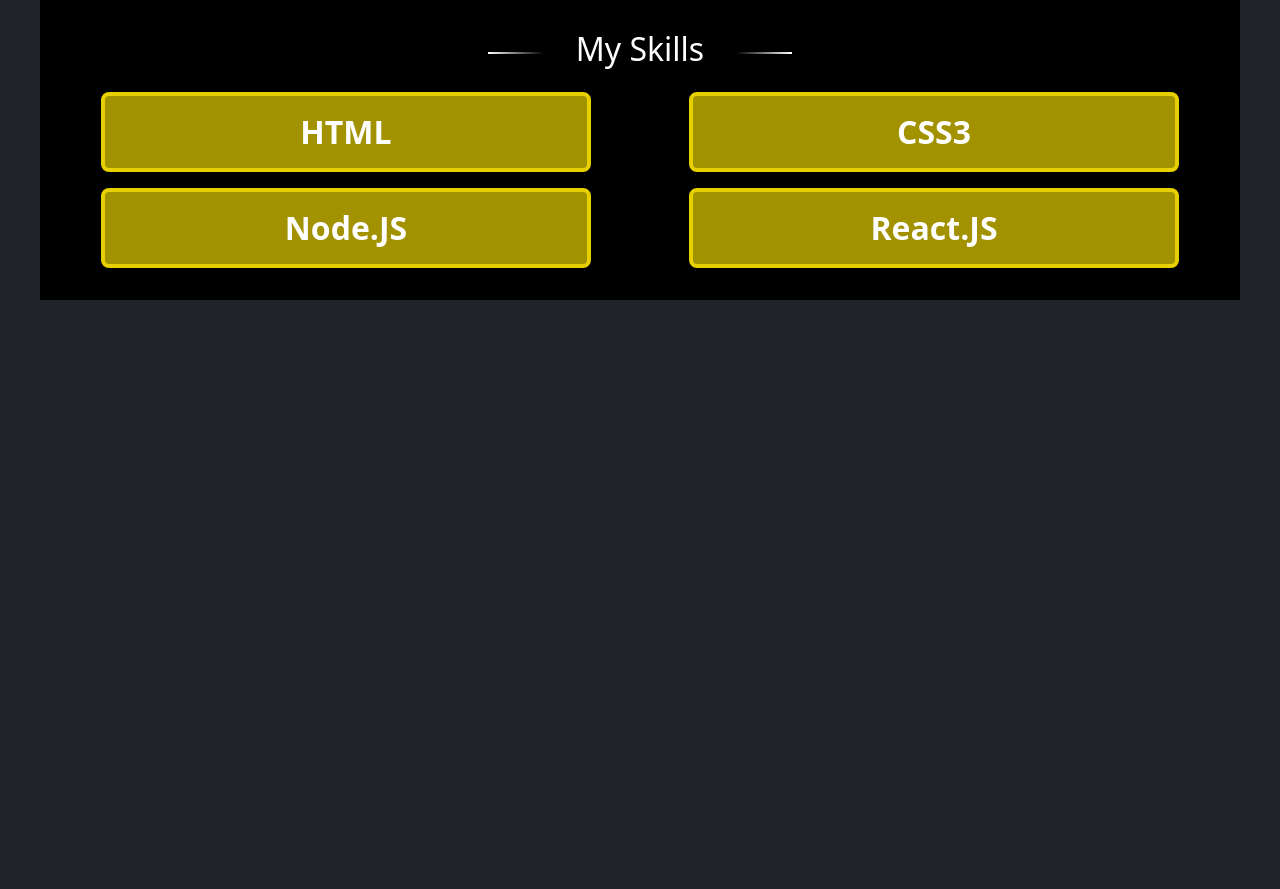
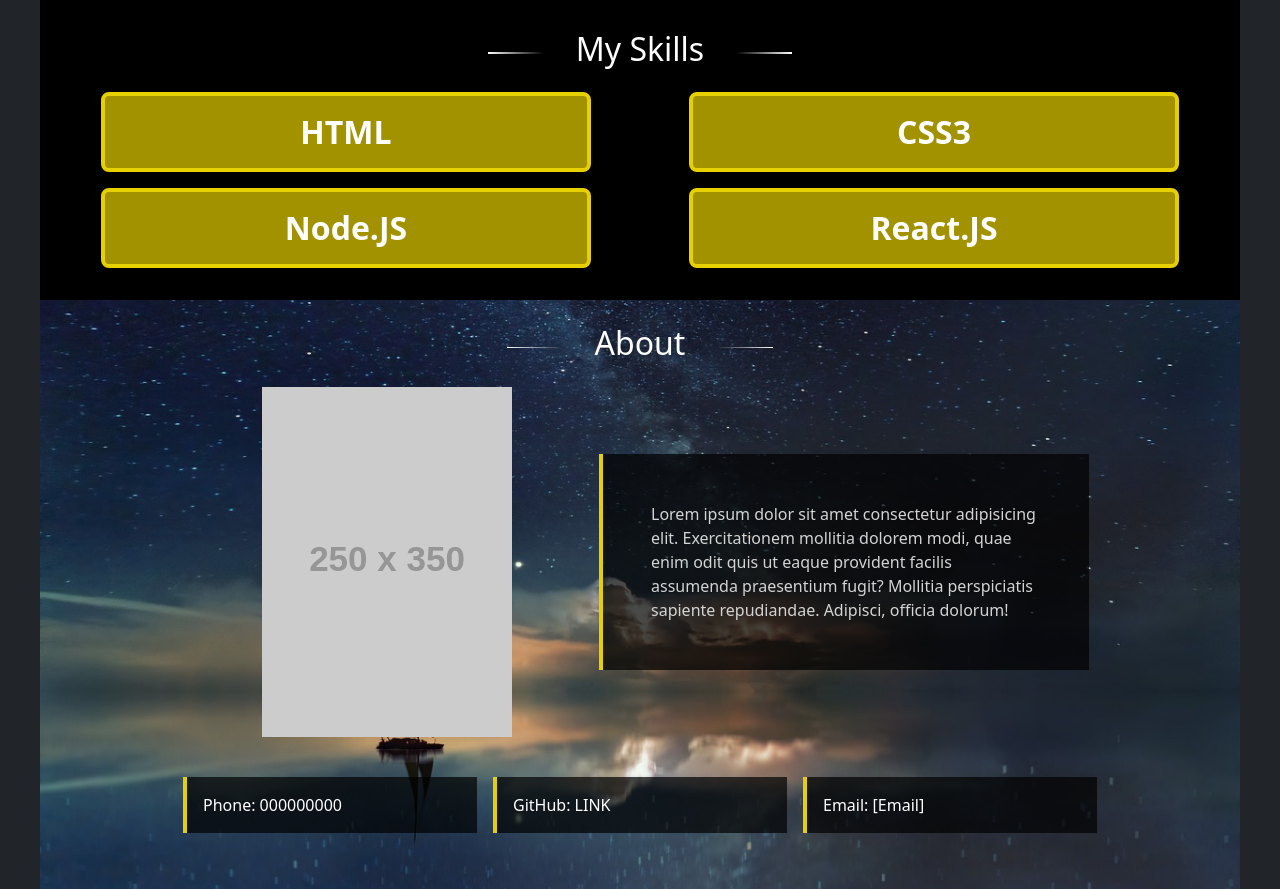
Before and after one commit to mattp-edu/bootstrap-portfolio, a plain HTML site: page index.html in a window 1280 px wide. Shown: the part 1297-2186 px from the top of the page. Before the commit the page ends 1597 px from the top, so only its background shows below. Drawn offline with nearby package versions, Linux system fonts and the light colour scheme; placeholder pictures from the web are drawn by us.

Commit message:
contact section

```diff
--- a/css/style.css
+++ b/css/style.css
@@ -145,3 +145,26 @@ a:focus, a:hover {
     border-radius: 0.5rem;
     border: 0.3rem solid var(--accent-color);
 }
+
+/* contact */
+
+.contact {
+    color: white;
+    background-image: url(../images/ocean-3605547_1280.jpg);
+    background-position: center;
+    background-repeat: no-repeat;
+    background-size: cover;
+}
+
+.aboutText {
+    background-color: rgba(0,0,0,0.7);
+    border-left: 4px solid var(--accent-color);
+    color: lightgrey;
+    padding: 3rem;
+}
+
+.contactCard {
+    background-color: rgba(0,0,0,0.7);
+    border-left: 4px solid var(--accent-color);
+    padding: 1rem;
+}
--- a/index.html
+++ b/index.html
@@ -30,7 +30,7 @@
                         <a href="#skills" class="nav-text">skills</a>
                     </li>
                     <li class="nav-item mx-2 px-2">
-                        <a href="#about" class="nav-text">contact</a>
+                        <a href="#contact" class="nav-text">contact</a>
                     </li>
                 </ul>
             </div>
@@ -91,8 +91,21 @@
         </div>
     </section>
 
-    <section class="contact">
-
+    <section class="contact" id="contact">
+        <div class="contaniner justify-content-center p-4">
+            <div class="section-title mb-2"><h2>About</h2></div>
+            <div class="row justify-content-center align-items-center">
+                <div class="col-lg-4 col-sm-11 m-2 text-center">
+                    <img src="https://placehold.co/250x350/png" alt="my picture">
+                </div>
+                <div class="col-lg-5 col-sm-11 m-2 aboutText">Lorem ipsum dolor sit amet consectetur adipisicing elit. Exercitationem mollitia dolorem modi, quae enim odit quis ut eaque provident facilis assumenda praesentium fugit? Mollitia perspiciatis sapiente repudiandae. Adipisci, officia dolorum!</div>
+            </div>
+            <div class="row justify-content-center my-4">
+                <div class="col-lg-3 col-sm-11 m-2 contactCard">Phone: 000000000</div>
+                <div class="col-lg-3 col-sm-11 m-2 contactCard">GitHub: LINK</div>
+                <div class="col-lg-3 col-sm-11 m-2 contactCard">Email: [Email]</div>
+            </div>
+        </div>
     </section>
 
     <footer>
```
Also changed, not shown: images/ocean-3605547_1280.jpg (added).
